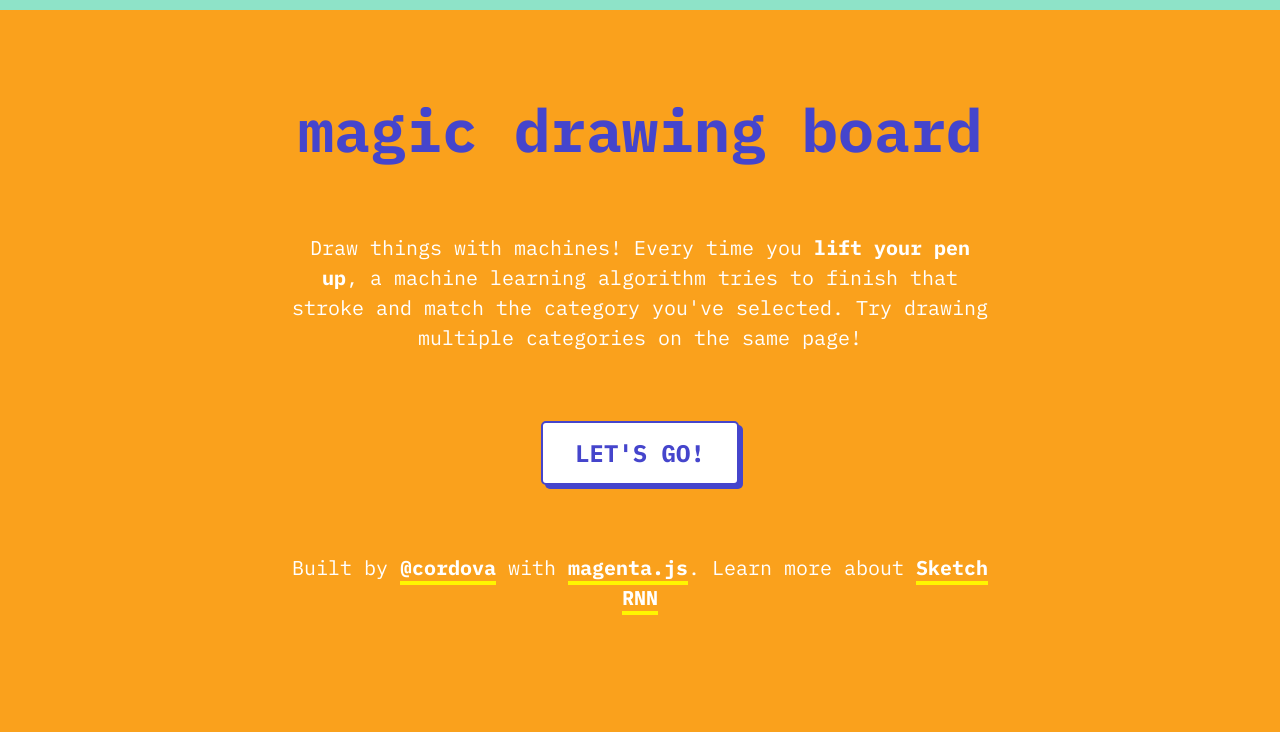
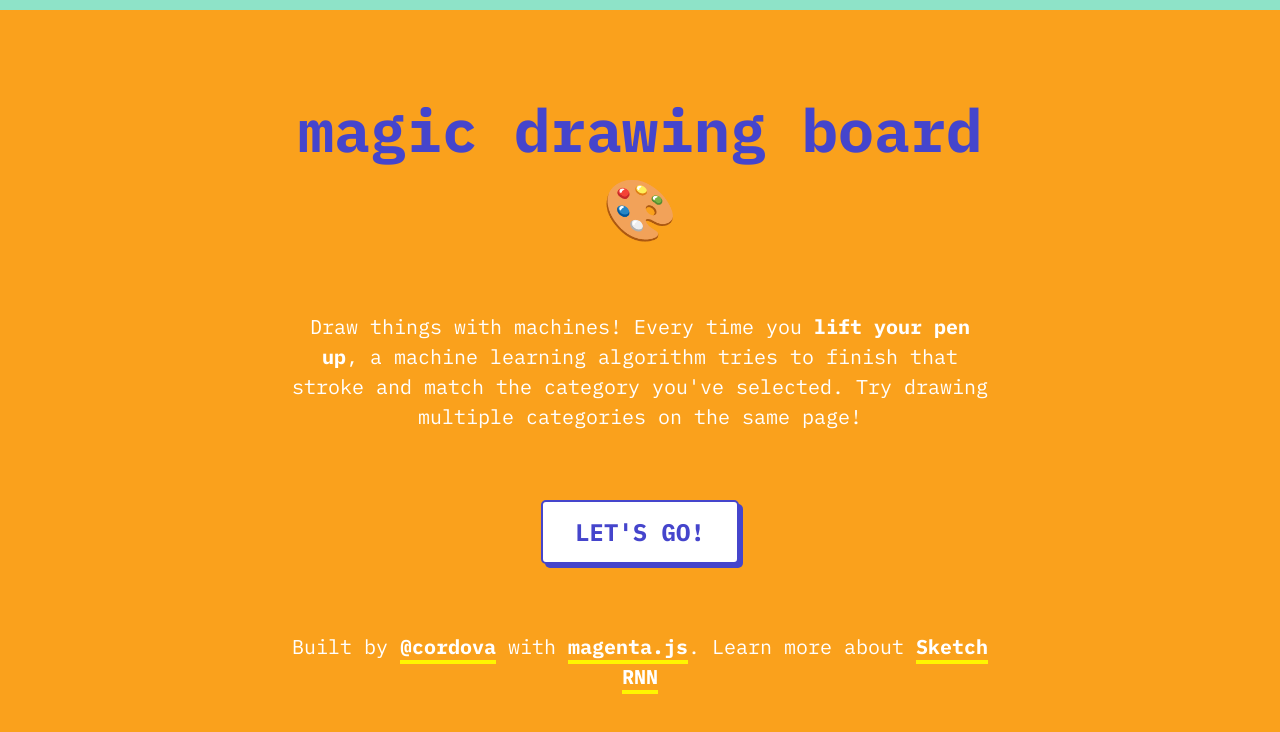
Before and after one commit to cordovaputra/magic-drawing-board, a website: page public/index.html in a window 1280 px wide. Drawn offline with nearby package versions, Linux system fonts and the light colour scheme; a script that the page names is missing.

Commit message:
Add emoji and clean up folders

```diff
--- a/public/index.html
+++ b/public/index.html
@@ -24,7 +24,7 @@
   <body>
     <div id="splash">
       <div class="content">
-        <h1>magic drawing board</h1>
+        <h1>magic drawing board 🎨</h1>
         <p>
           Draw things with machines! Every time you <b>lift your pen up</b>, a
           machine learning algorithm tries to finish that stroke and match the
--- a/server.js
+++ b/server.js
@@ -5,9 +5,9 @@ const server = http.createServer(app)
 
 // Listen to Static Files
 app.use(express.static('public'));
-app.use('/css', express.static(__dirname + 'public/css'));
-app.use('/javascript', express.static(__dirname + 'public/javascript'));
-app.use('/image', express.static(__dirname + 'public/image'));
+// app.use('/css', express.static(__dirname + 'public/css'));
+// app.use('/javascript', express.static(__dirname + 'public/javascript'));
+// app.use('/image', express.static(__dirname + 'public/image'));
 
 // Listen to HTML
 app.get('', (req, res) => {
```
